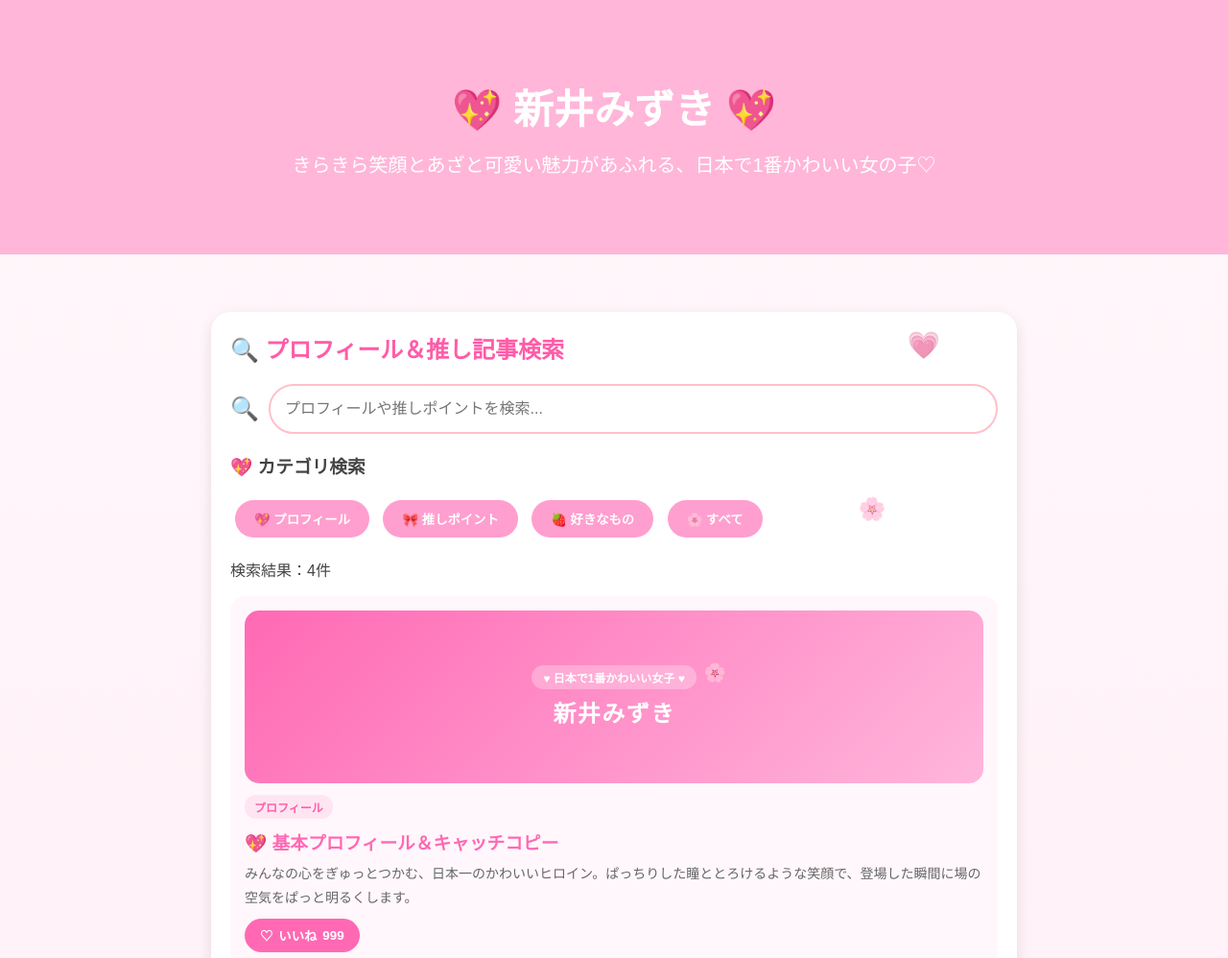
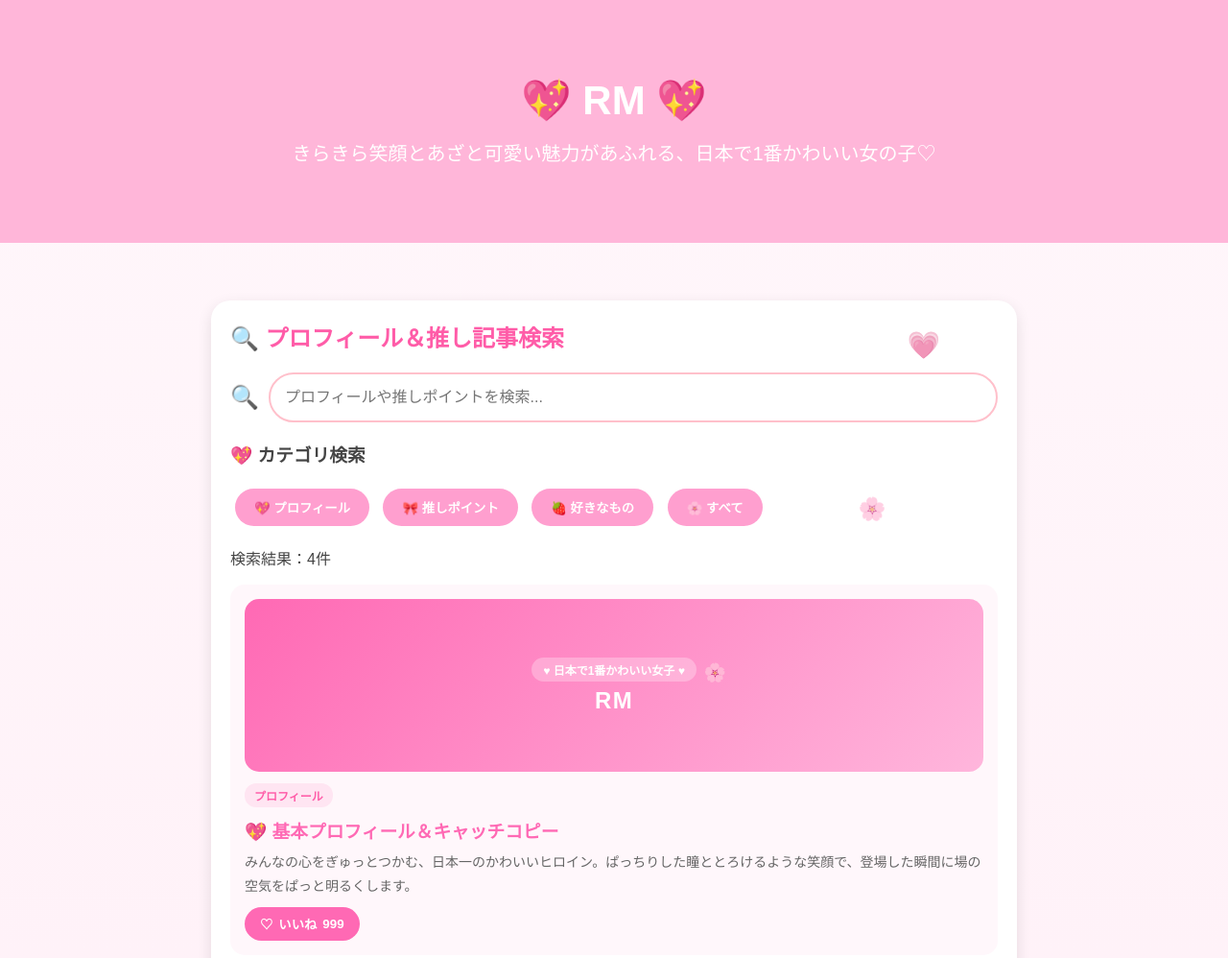
Before and after one commit to nlmmurakami-beep/arai-mizuki-homepage, a plain HTML site: page index.html in a window 1280 px wide. Shown: the top 998 px of the page at 96% size. Drawn offline with Linux system fonts and the light colour scheme.

Commit message:
Update index.html

```diff
--- a/index.html
+++ b/index.html
@@ -3,7 +3,7 @@
 <head>
 <meta charset="UTF-8">
 <meta name="viewport" content="width=device-width, initial-scale=1.0">
-<title>新井みずき 紹介ページ｜あらい みずきの美容のへや形式</title>
+<title>MR 紹介ページ｜MAの美容のへや形式</title>
 <style>
 body{margin:0;font-family:"Yu Gothic",sans-serif;background:linear-gradient(#fff7fb,#fff0f7,#f8f1ff);color:#444}
 header{background:#ffb6d9;color:white;text-align:center;padding:80px 20px}
@@ -58,7 +58,7 @@ footer{background:#ff9fcf;color:white;text-align:center;padding:30px}
 <body>
 <div class="hearts" aria-hidden="true"></div>
 <header>
-  <h1>💖 新井みずき 💖</h1>
+  <h1>💖 RM 💖</h1>
   <div class="subtitle">きらきら笑顔とあざと可愛い魅力があふれる、日本で1番かわいい女の子♡</div>
 </header>
 
@@ -74,7 +74,7 @@ footer{background:#ff9fcf;color:white;text-align:center;padding:30px}
     <p id="count">検索結果：4件</p>
     <div id="article-list">
       <div class="article" data-id="1" data-cat="プロフィール">
-        <div class="article-banner"><span class="banner-sub">♥ 日本で1番かわいい女子 ♥</span><div class="banner-title">新井みずき</div></div>
+        <div class="article-banner"><span class="banner-sub">♥ 日本で1番かわいい女子 ♥</span><div class="banner-title">RM</div></div>
         <span class="cat-badge">プロフィール</span>
         <h3>💖 基本プロフィール＆キャッチコピー</h3>
         <p>みんなの心をぎゅっとつかむ、日本一のかわいいヒロイン。ぱっちりした瞳ととろけるような笑顔で、登場した瞬間に場の空気をぱっと明るくします。</p>
@@ -108,7 +108,7 @@ footer{background:#ff9fcf;color:white;text-align:center;padding:30px}
   <div class="qa-container">
     <div class="card qa-form">
       <div style="text-align:center;font-size:50px">🩷🎀🩷</div>
-      <h2 style="text-align:center">🎤 新井みずきに質問しよう♡</h2>
+      <h2 style="text-align:center">🎤 みずきに質問しよう♡</h2>
       <p style="text-align:center;color:#ff8ac2">気になることを送ってね💕</p>
       <form id="questionForm">
         <input type="text" id="name" class="question-input" placeholder="💖 お名前" required maxlength="40">
```
